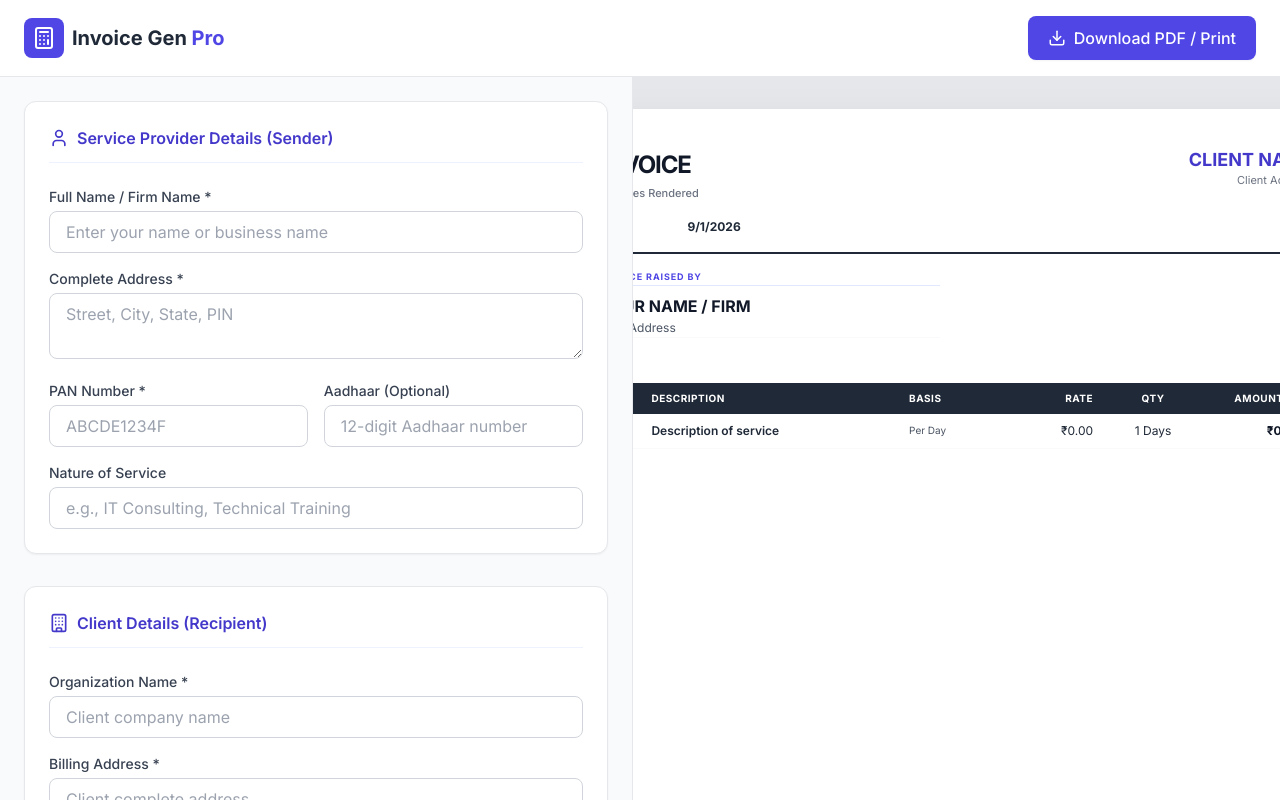
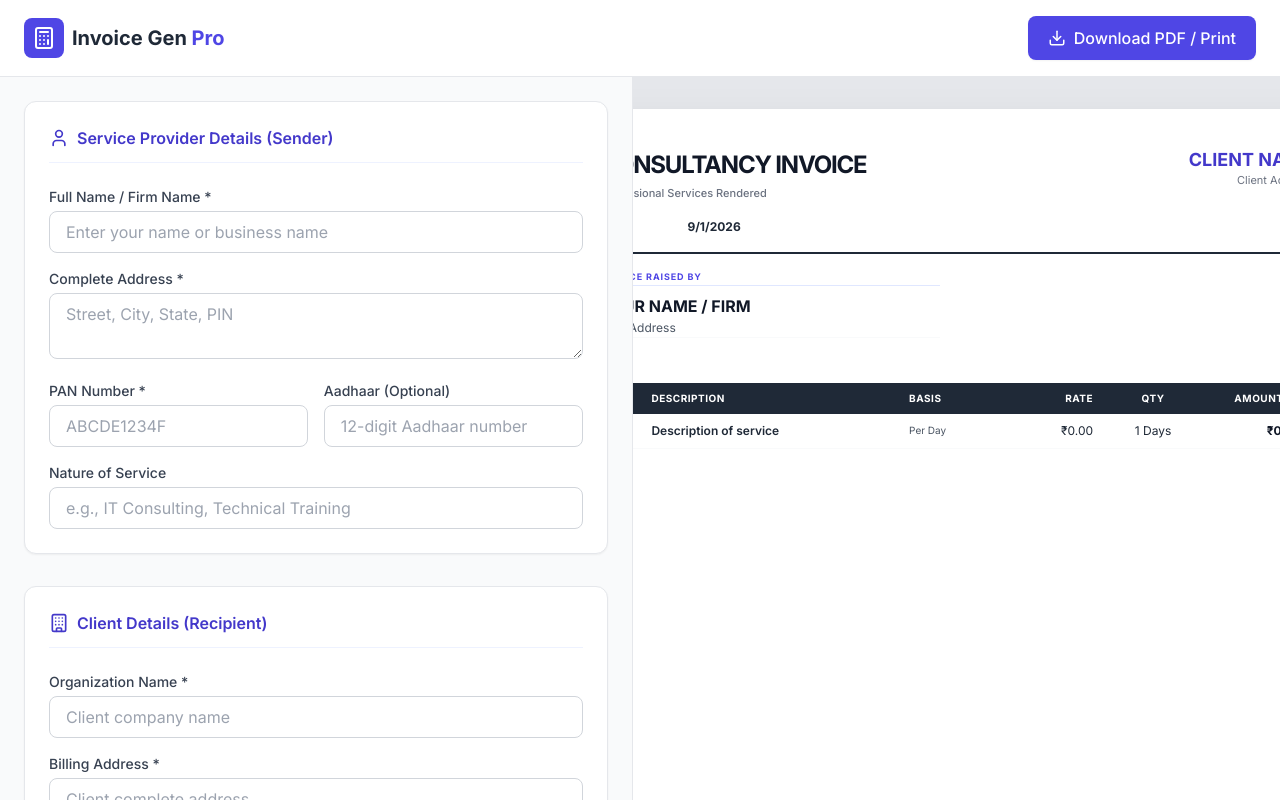
Before and after one commit to bibinjacobm/InvoiceGenPro, a React (Vite) app: page / in a window 1280 px wide. Shown: the top 800 px of the page. Built offline with nearby package versions, Linux system fonts and the light colour scheme.

Commit message:
Update InvoicePreview.tsx

```diff
--- a/components/InvoicePreview.tsx
+++ b/components/InvoicePreview.tsx
@@ -1,4 +1,3 @@
-
 import React from 'react';
 import { InvoiceData, ChargingBasis } from '../types';
 import { TDS_SECTIONS, getBasisSuffix } from '../constants';
@@ -35,8 +34,8 @@ const InvoicePreview: React.FC<PreviewProps> = ({ data, subtotal, tdsRate, tdsAm
       {/* Header */}
       <div className="flex justify-between items-start border-b-2 border-gray-800 pb-4 mb-4">
         <div className="flex-1">
-          <h1 className="text-2xl font-black text-gray-900 mb-1 uppercase tracking-tighter">Invoice</h1>
-          <p className="text-gray-500 font-medium text-[11px]">Services Rendered</p>
+          <h1 className="text-2xl font-black text-gray-900 mb-1 uppercase tracking-tighter">Consultancy Invoice</h1>
+          <p className="text-gray-500 font-medium text-[11px]">Professional Services Rendered</p>
 
           <div className="mt-4 space-y-0.5">
             {data.invoiceNumber && (
```
